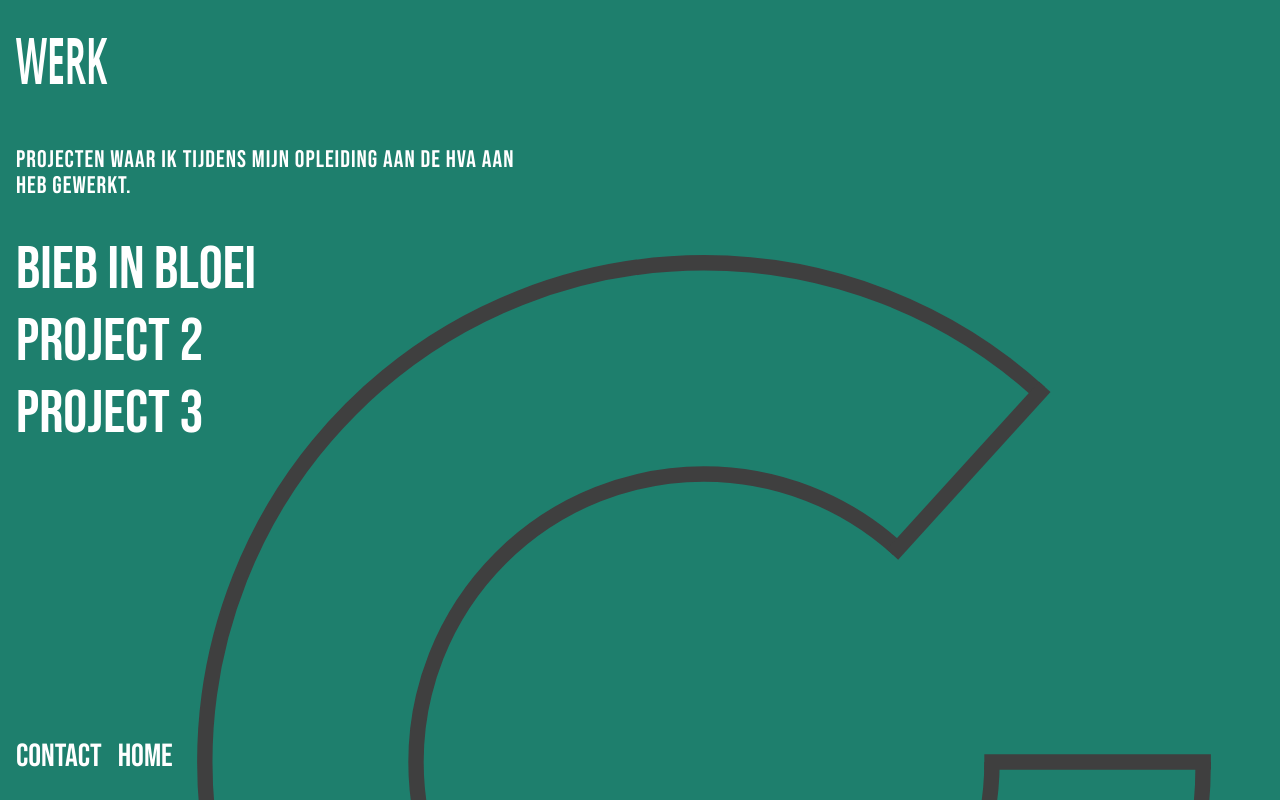
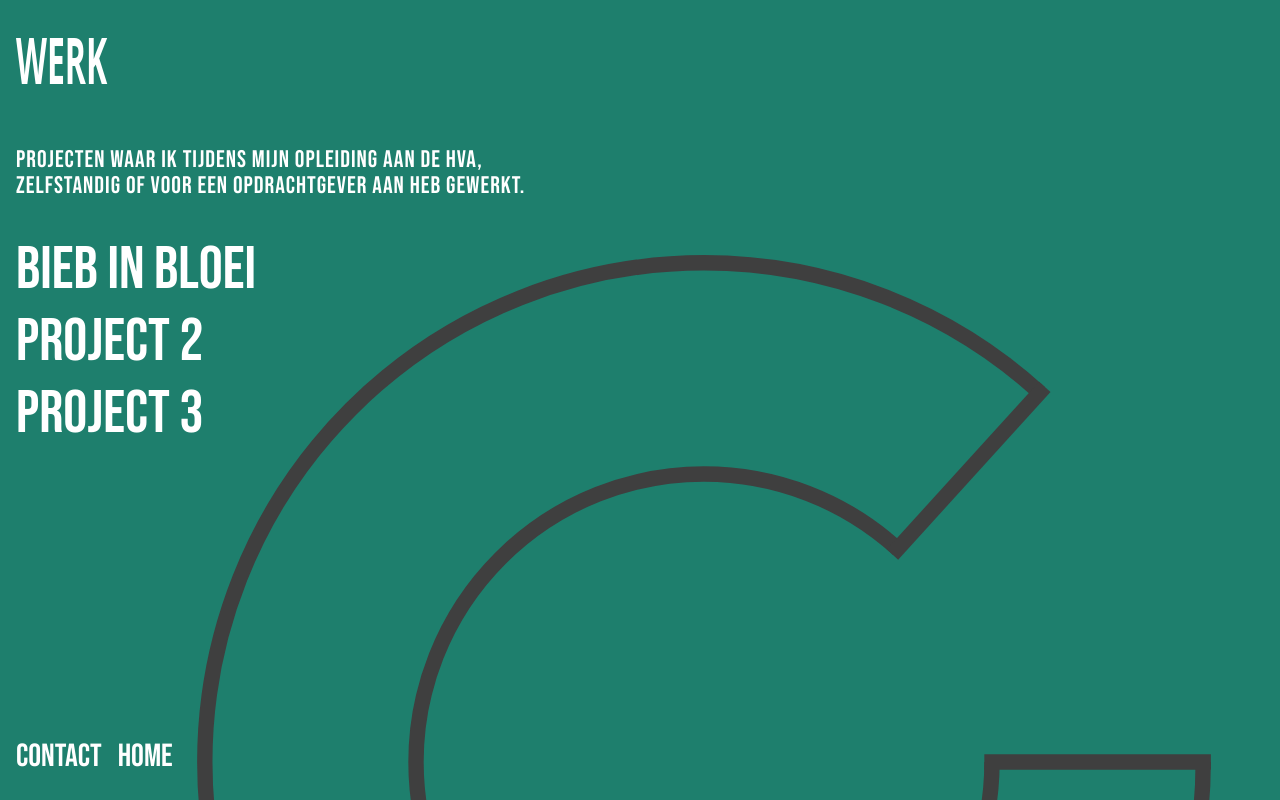
Before and after one commit to rutgerkock/portfolio, a SvelteKit app: page /werk in a window 1280 px wide. Built offline with nearby package versions, Linux system fonts and the light colour scheme; a web font is replaced by a local one.

Commit message:
update texts

```diff
--- a/src/routes/werk/+page.svelte
+++ b/src/routes/werk/+page.svelte
@@ -17,7 +17,7 @@
         <ul class="werkList">
             <li>
                 <p class="blah">
-                    Projecten waar ik tijdens mijn opleiding aan de HvA aan heb gewerkt.
+                    Projecten waar ik tijdens mijn opleiding aan de HvA, zelfstandig of voor een opdrachtgever aan heb gewerkt.
                 </p>
             </li>
             {#each projects as project}
```
